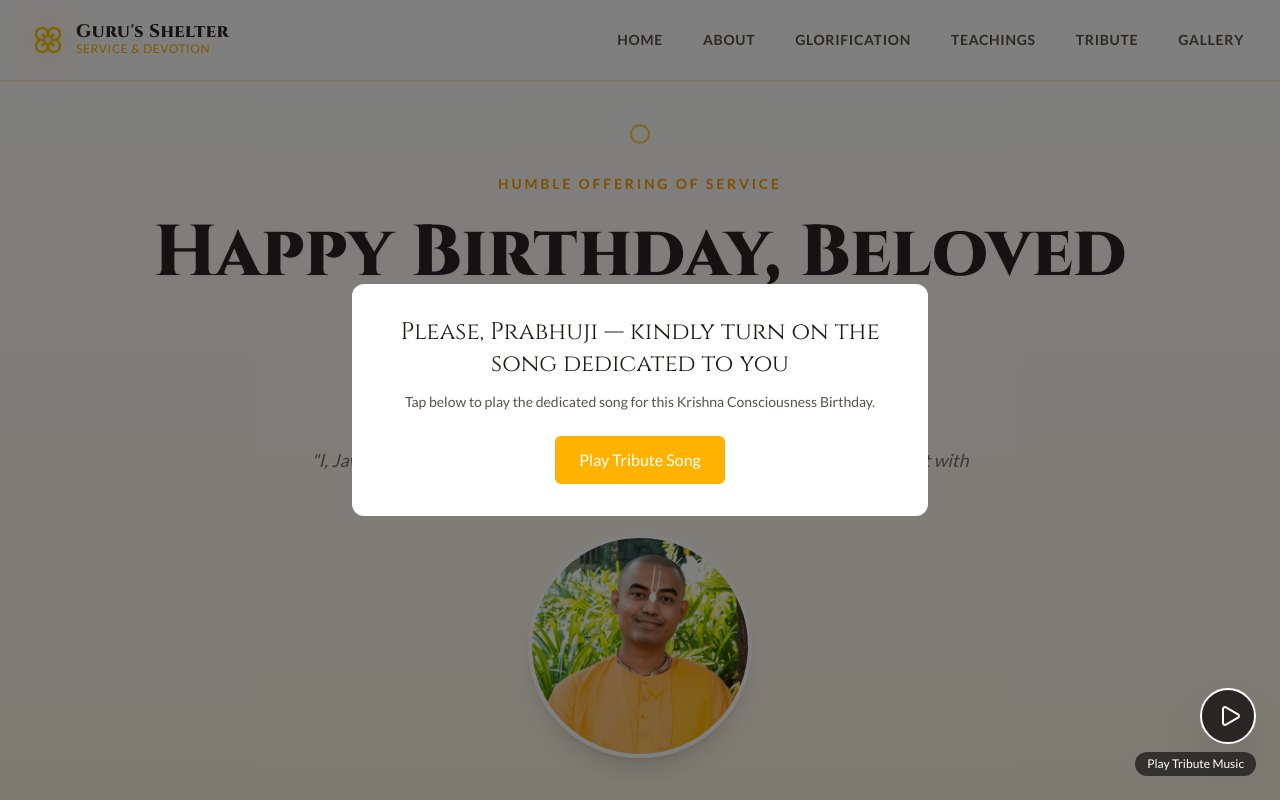
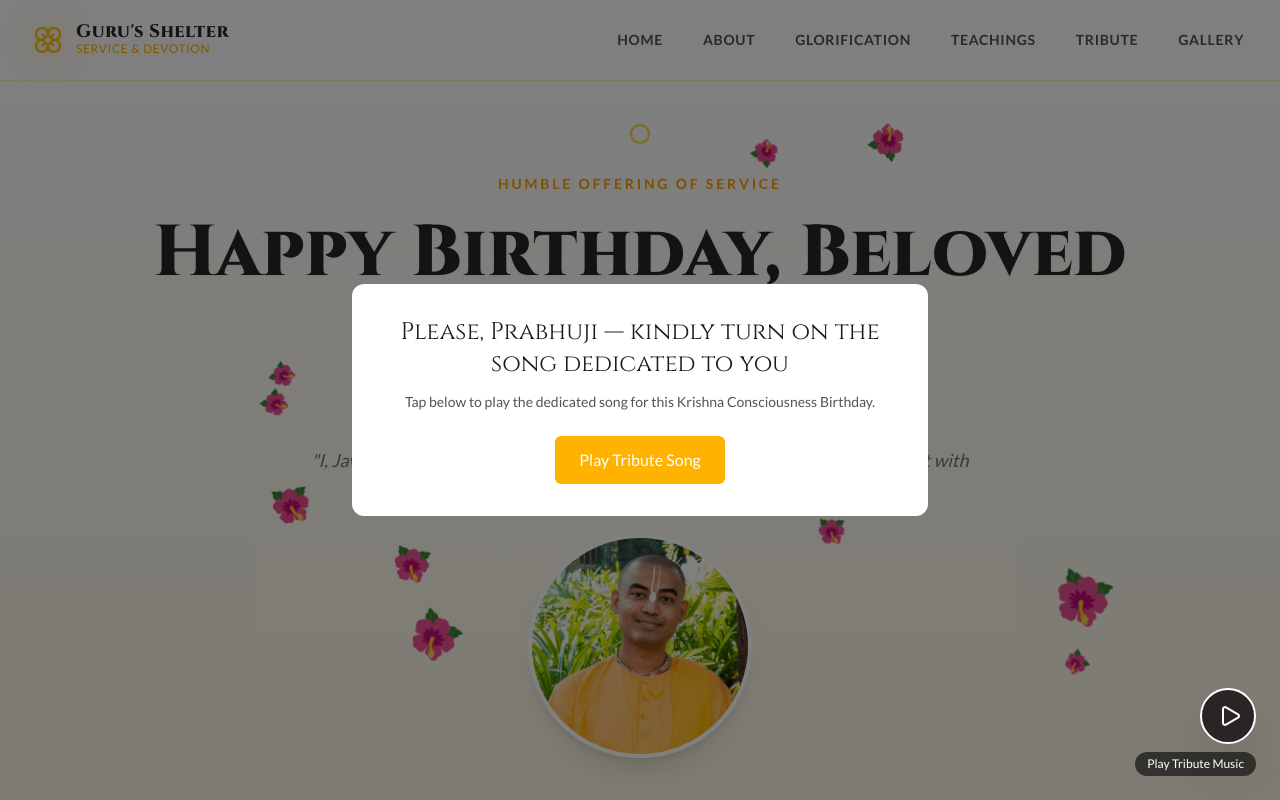
Before and after one commit to JashwanthJavili/HGPranavanandDasPrabhujiBday, a React (Vite) app: page / in a window 1280 px wide. Shown: the top 800 px of the page. Built offline with nearby package versions, Linux system fonts and the light colour scheme; a web font is replaced by a local one.

Commit message:
Add falling-flower particles to Hero section

```diff
--- a/components/Hero.tsx
+++ b/components/Hero.tsx
@@ -20,6 +20,8 @@ const Hero: React.FC = () => {
             <h1 className="font-display text-5xl md:text-7xl font-bold text-stone-800 leading-tight drop-shadow-sm">
                 {BIRTHDAY_GREETING}
             </h1>
+          {/* Flower particles animation placed just under the main title */}
+          <FlowerParticles />
             <h2 className="font-serif italic text-2xl md:text-3xl text-stone-600 mt-4">
                 {PRABHUJI_NAME}
             </h2>
@@ -48,4 +50,45 @@ const Hero: React.FC = () => {
   );
 };
 
+const FlowerParticles: React.FC = () => {
+  const COUNT = 14;
+  const flowers = React.useMemo(() => {
+    return Array.from({ length: COUNT }).map(() => {
+      const left = Math.random() * 100; // percent
+      const delay = Math.random() * 6; // seconds
+      const duration = 6 + Math.random() * 6; // 6-12s
+      const size = 18 + Math.random() * 28; // px
+      const rotate = Math.random() * 360;
+      return { left, delay, duration, size, rotate };
+    });
+  }, []);
+
+  return (
+    <div aria-hidden className="pointer-events-none absolute inset-0 -z-10">
+      <style>{`
+        @keyframes prabhu-flower-fall {
+          0% { transform: translateY(-10vh) rotate(0deg); opacity: 0; }
+          10% { opacity: 1; }
+          100% { transform: translateY(110vh) rotate(360deg); opacity: 0.95; }
+        }
+      `}</style>
+      {flowers.map((f, i) => (
+        <span
+          key={i}
+          style={{
+            left: `${f.left}%`,
+            top: `-6vh`,
+            fontSize: f.size,
+            transform: `rotate(${f.rotate}deg)`,
+            animation: `prabhu-flower-fall ${f.duration}s linear ${f.delay}s infinite`
+          }}
+          className="absolute text-[24px] md:text-[28px]"
+        >
+          🌺
+        </span>
+      ))}
+    </div>
+  );
+};
+
 export default Hero;
```
